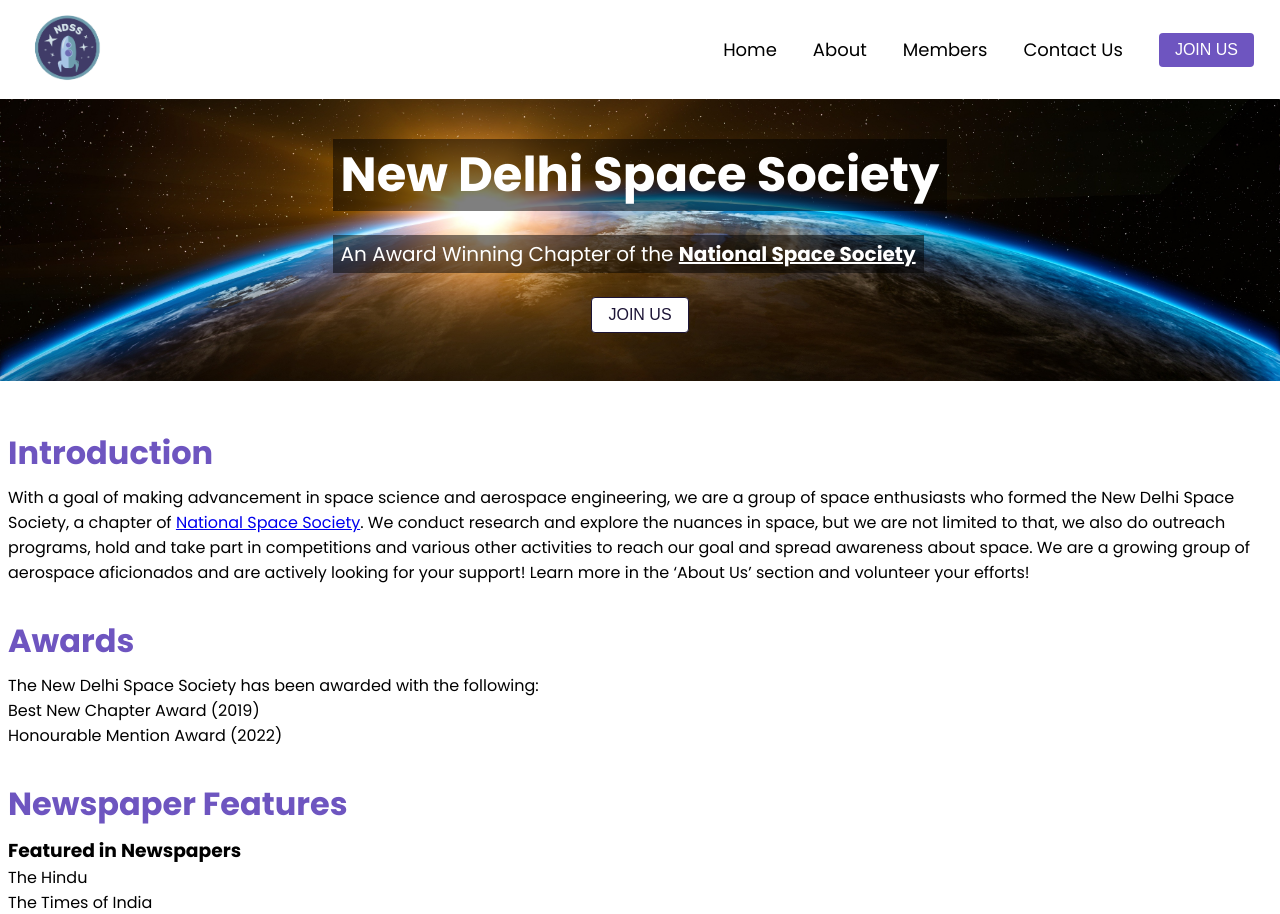
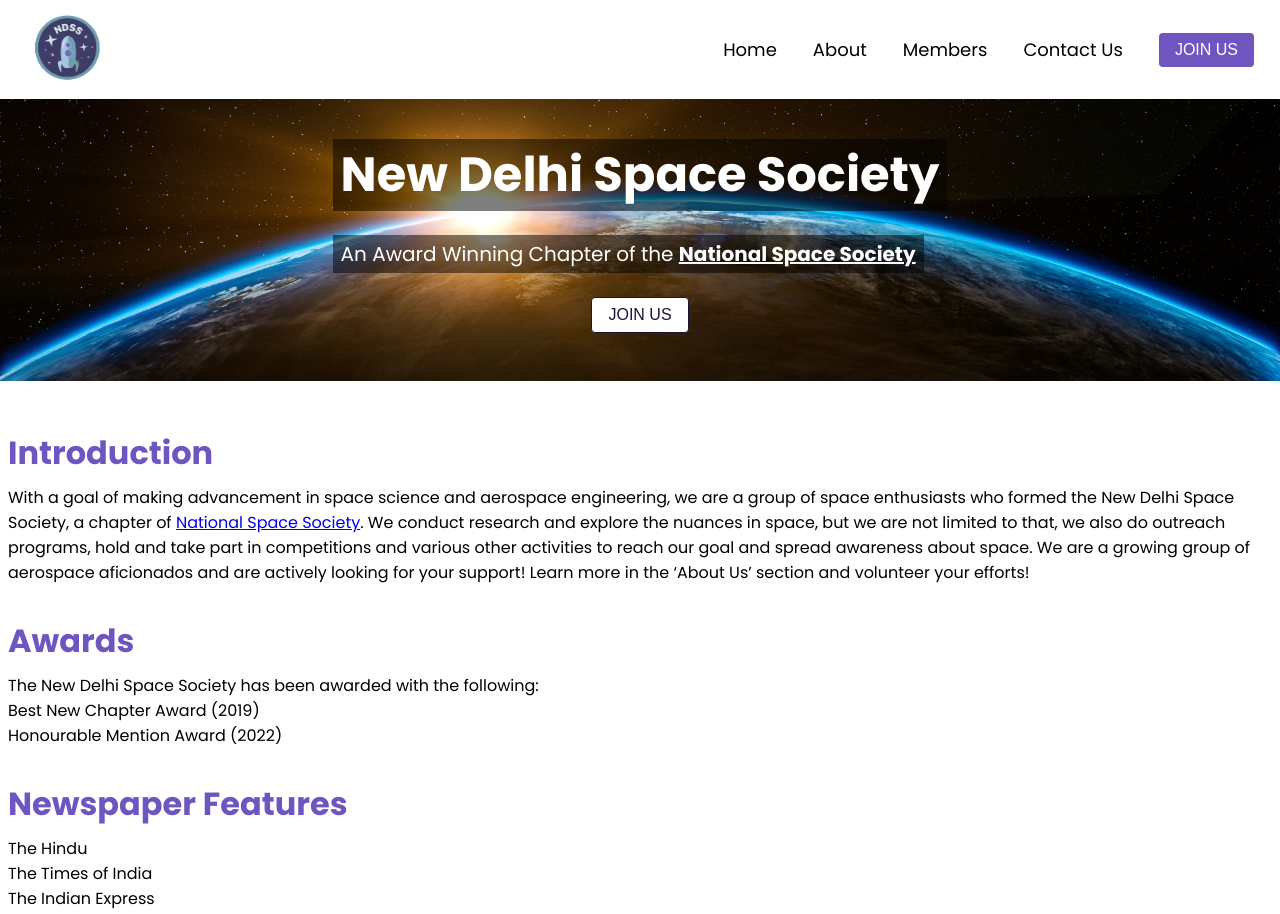
Before and after one commit to New-Delhi-Space-Society/new-delhi-space-society.github.io, a Next.js app: page / in a window 1280 px wide. Shown: the top 914 px of the page. Built offline with nearby package versions, Linux system fonts and the light colour scheme.

Commit message:
Update Contents.tsx

```diff
--- a/components/index/Contents.tsx
+++ b/components/index/Contents.tsx
@@ -16,8 +16,9 @@ export default function Contents() {
         limited to that, we also do outreach programs, hold and take part in
         competitions and various other activities to reach our goal and spread
         awareness about space. We are a growing group of aerospace aficionados
-        and are actively looking for your support! Learn more in the ‘About Us’
+        and are actively looking for your support! Learn more in the <a herf="https://newdelhi.nss.org/about" target="_blank"> ‘About Us’
         section and volunteer your efforts!
+        </a>
       </SubHeadingContents>
       <SubHeadingContents title="Awards">
         The New Delhi Space Society has been awarded with the following:
@@ -28,7 +29,6 @@ export default function Contents() {
       </SubHeadingContents>
       <SubHeadingContents title="Newspaper Features">
         <div>
-          <h3>Featured in Newspapers</h3>
           <ul>
             <li>The Hindu</li>
             <li>The Times of India</li>
```
